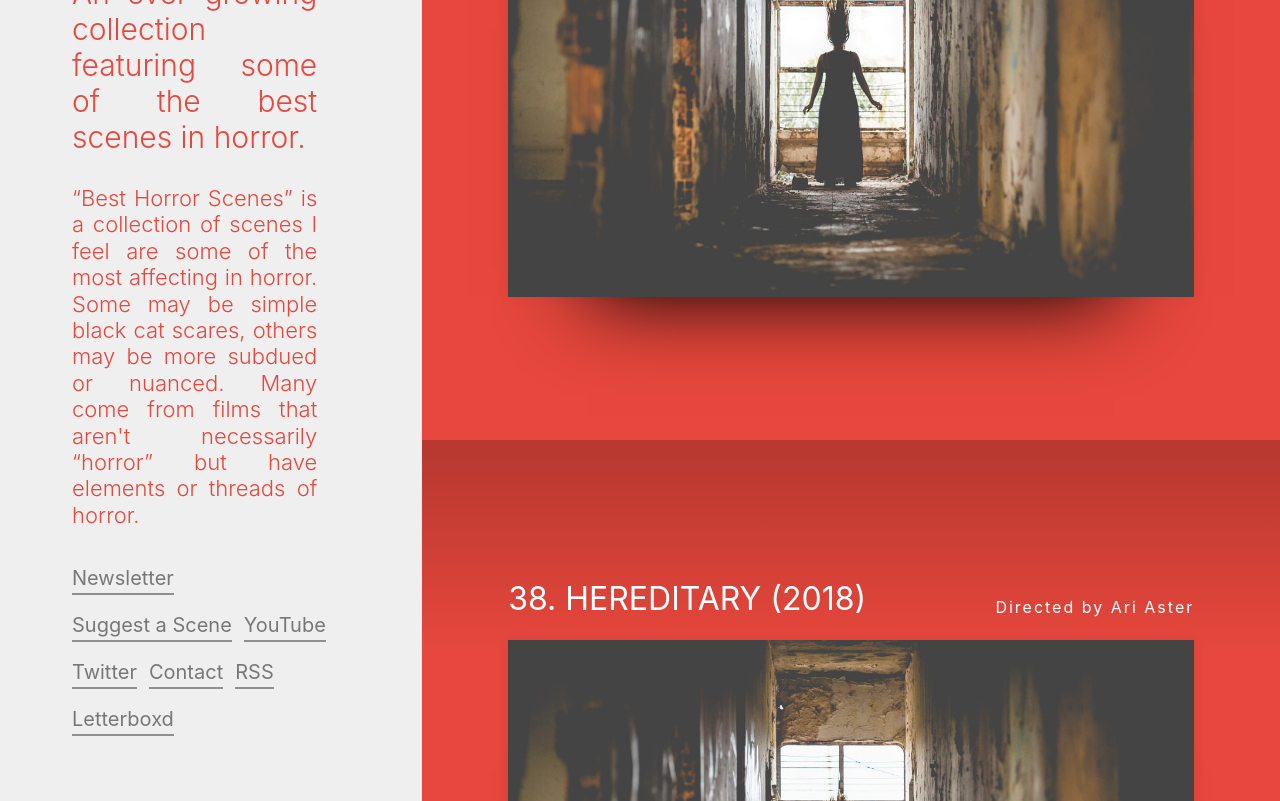
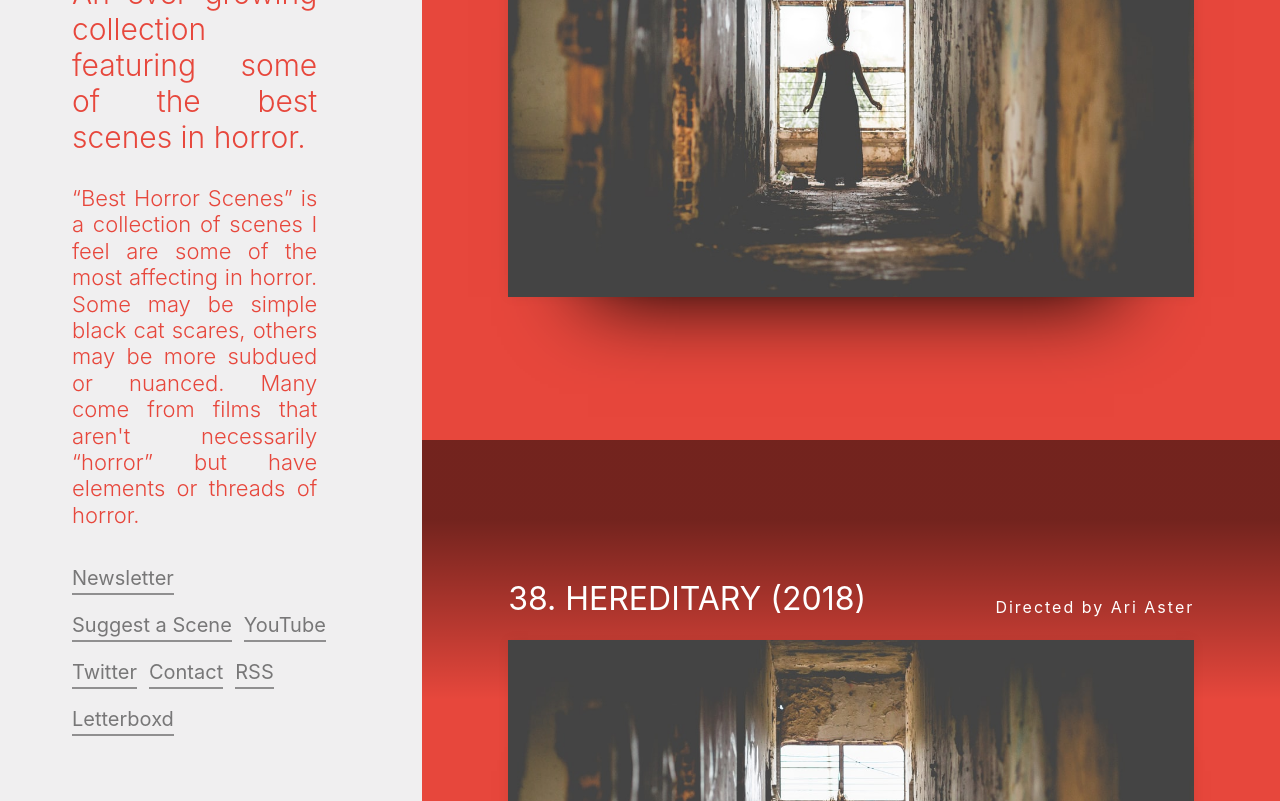
Before and after one commit to elvintern/nomad-scss-master-class, a website: page best_horror_scenes_cloning/index.html in a window 1280 px wide. Shown: the part 360-1161 px from the top of the page. Drawn offline with Linux system fonts and the light colour scheme.

Commit message:
Change linear-gradient

```diff
--- a/best_horror_scenes_cloning/styles/styles.scss
+++ b/best_horror_scenes_cloning/styles/styles.scss
@@ -75,7 +75,7 @@ main {
   .movie {
     background: linear-gradient(
         to bottom,
-        rgba(0, 0, 0, 0.2) 2%,
+        rgba(0, 0, 0, 0.5) 10%,
         rgba(0, 0, 0, 0),
         rgba(0, 0, 0, 0),
         rgba(0, 0, 0, 0),
```
Also changed, not shown: best_horror_scenes_cloning/styles/styles.css, 1 other file.
